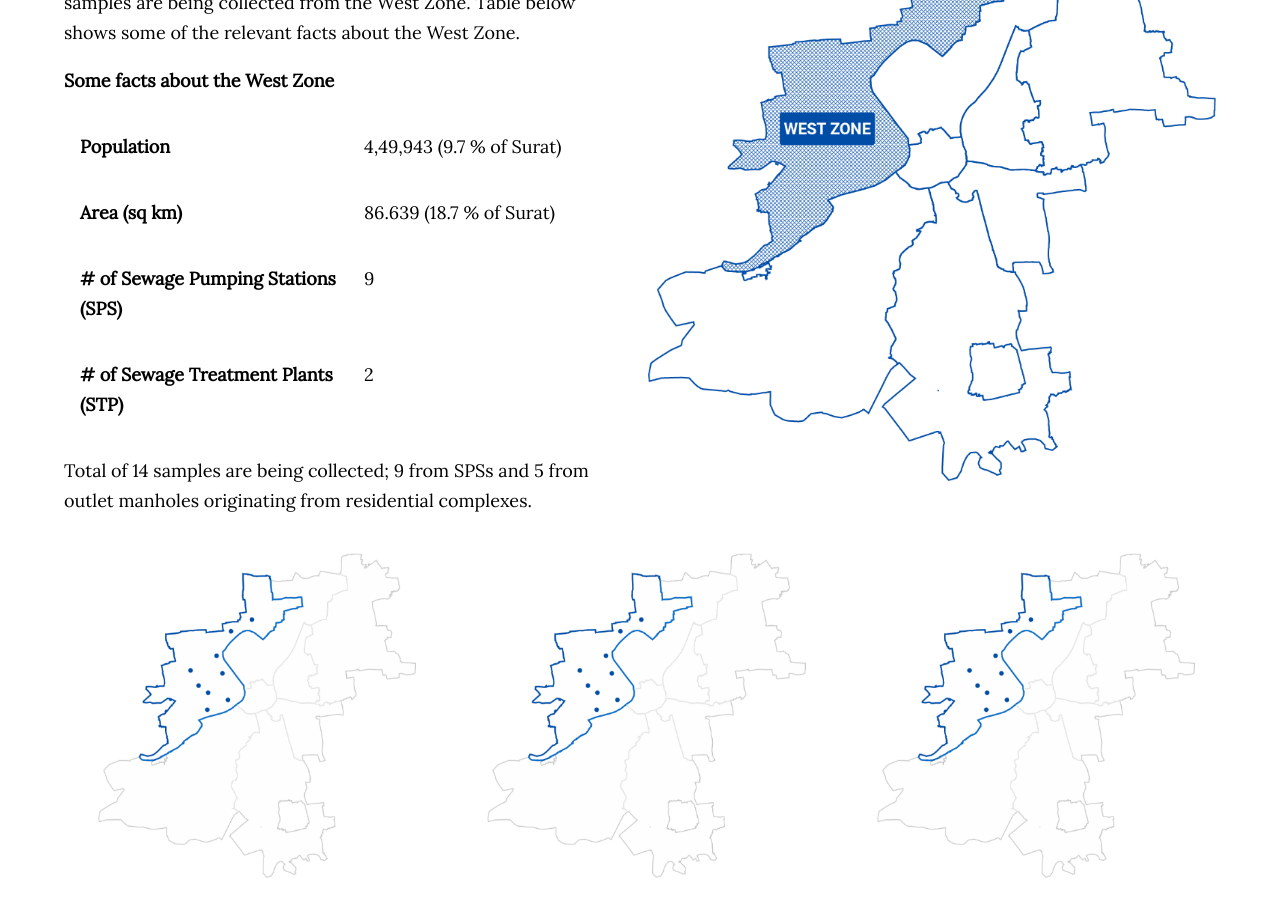
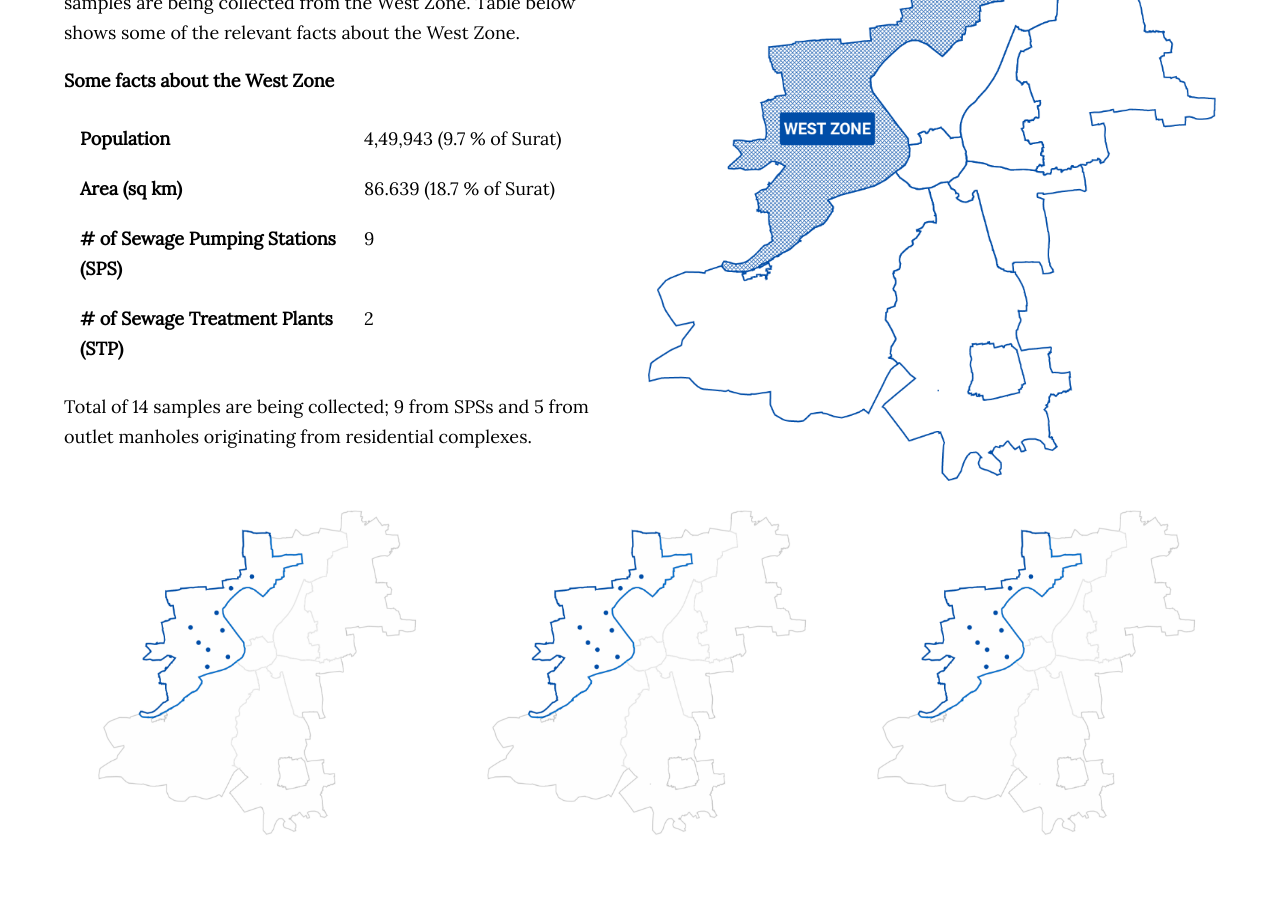
Before and after one commit to wastewater-intelligence-network/win-web-app, a React (Create React App) app: page /surat in a window 1280 px wide. Shown: the part 800-1716 px from the top of the page. Built offline with nearby package versions, Linux system fonts and the light colour scheme.

Commit message:
Paragraph gap decrease

```diff
--- a/src/landing/cities/scopeOfSampling.js
+++ b/src/landing/cities/scopeOfSampling.js
@@ -53,11 +53,11 @@ function ScopeOfSampling() {
               return (
                 <Box sx={{ml:2}}>
                   <Grid container spacing={2} >
-                    <Grid item xs={6} sx={{paddingTop:0}}>
-                      <p className="textBold">{item.name}</p>
+                    <Grid item xs={6}>
+                      <p style={{marginTop:"10px", marginBottom:"10px"}} className="textBold">{item.name}</p>
                     </Grid>
                     <Grid item xs={6}>
-                      <p>{item.value}</p>
+                      <p style={{marginTop:"10px", marginBottom:"10px"}}>{item.value}</p>
                     </Grid>
                   </Grid>
                 </Box>
```
